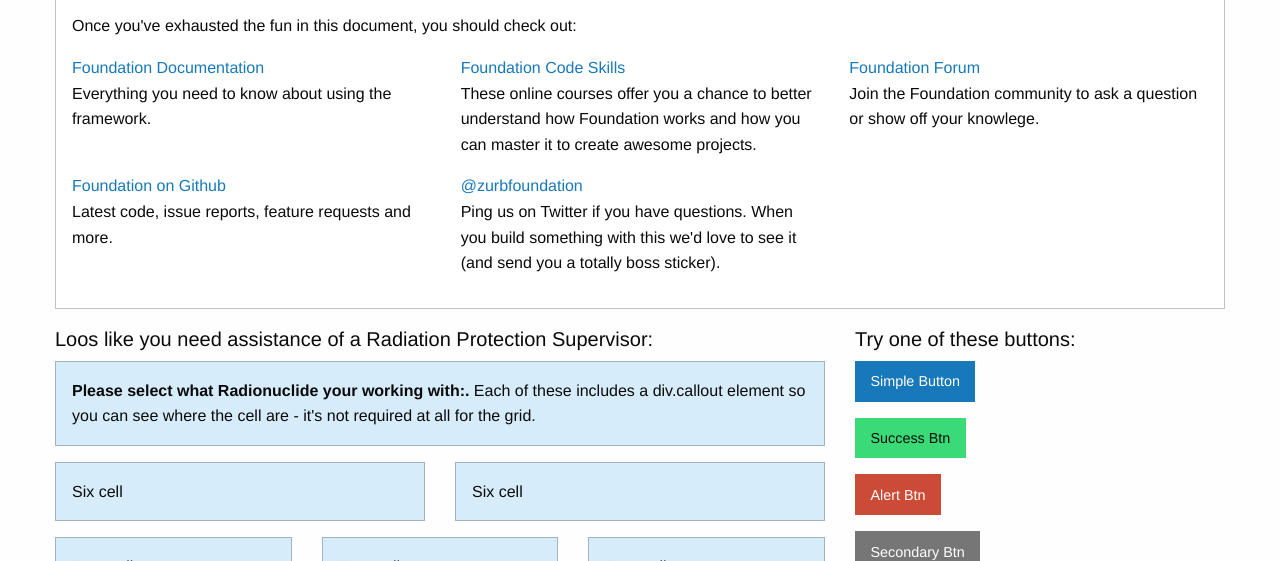
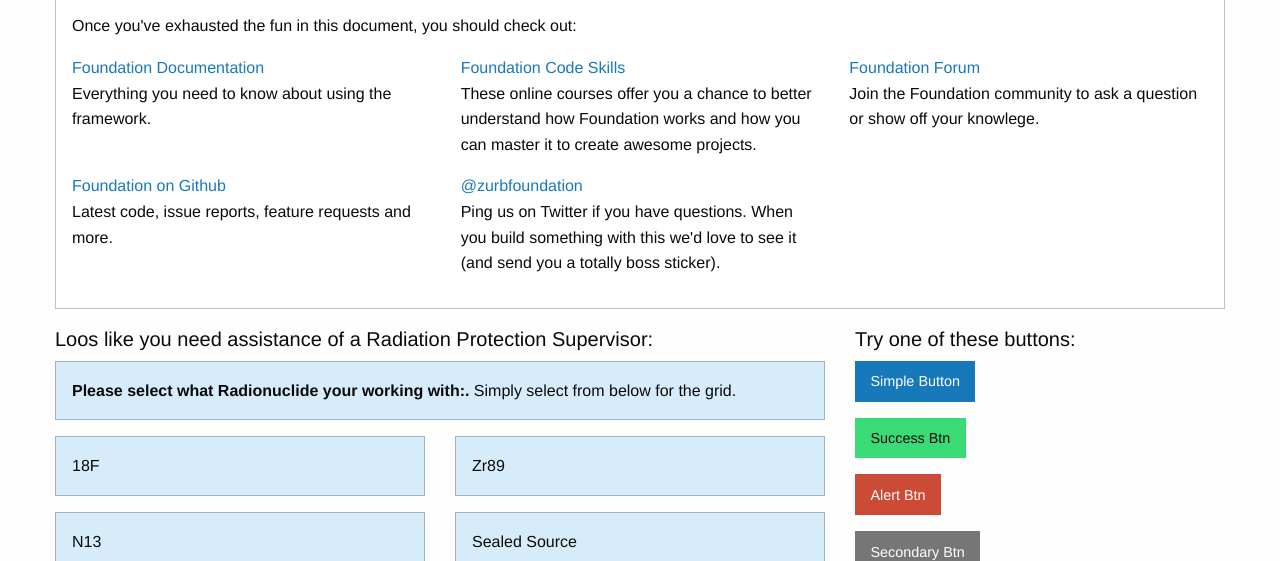
Before and after one commit to mcbrs1a/RRCalc, a plain HTML site: page index.html in a window 1280 px wide. Shown: the part 239-800 px from the top of the page. Drawn offline with Linux system fonts and the light colour scheme.

Commit message:
updated inex.html

```diff
--- a/index.html
+++ b/index.html
@@ -54,31 +54,31 @@
           <div class="grid-x grid-padding-x">
             <div class="large-12 cell">
               <div class="primary callout">
-                <p><strong>Please select what Radionuclide your working with:.</strong> Each of these includes a div.callout element so you can see where the cell are - it's not required at all for the grid.</p>
+                <p><strong>Please select what Radionuclide your working with:.</strong> Simply select from below for the grid.</p>
               </div>
             </div>
           </div>
           <div class="grid-x grid-padding-x">
             <div class="large-6 medium-6 cell">
               <div class="primary callout">
-                <p>Six cell</p>
+                <p>18F</p>
               </div>
             </div>
             <div class="large-6 medium-6 cell">
               <div class="primary callout">
-                <p>Six cell</p>
+                <p>Zr89</p>
               </div>
             </div>
           </div>
           <div class="grid-x grid-padding-x">
-            <div class="large-4 medium-4 small-4 cell">
+            <div class="large-6 medium-6 cell">
               <div class="primary callout">
-                <p>Four cell</p>
+                <p>N13</p>
               </div>
             </div>
-            <div class="large-4 medium-4 small-4 cell">
+            <div class="large-6 medium-6 cell">
               <div class="primary callout">
-                <p>Four cell</p>
+                <p>Sealed Source</p>
               </div>
             </div>
             <div class="large-4 medium-4 small-4 cell">
```
